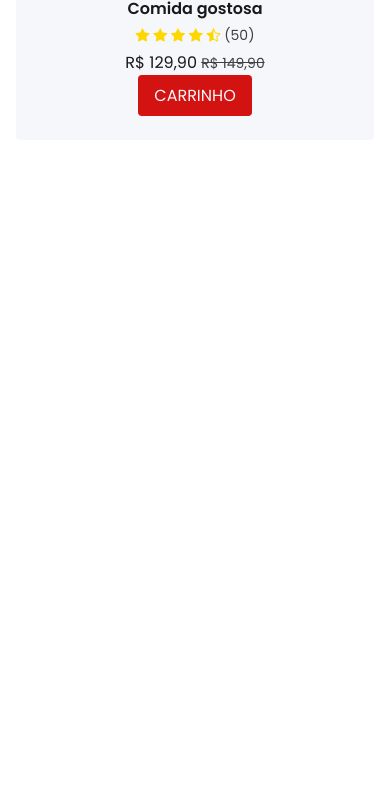
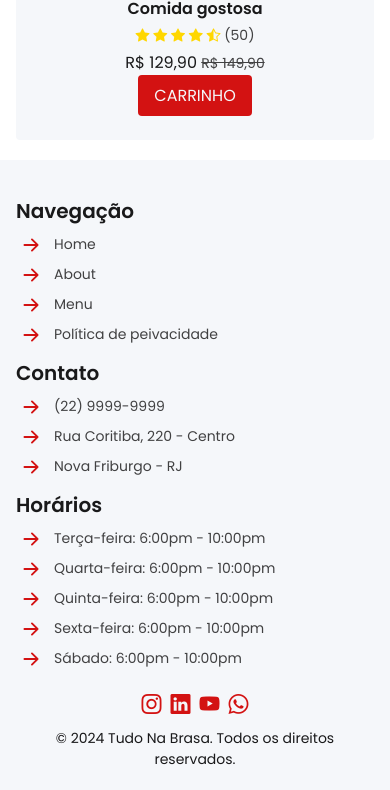
Before and after one commit to thallismatos/tudonabrasa, a website: page src/index.html in a window 390 px wide. Shown: the part 3896-4686 px from the top of the page. Before the commit the page ends 4056 px from the top, so only its background shows below. Drawn offline with nearby package versions, Linux system fonts and the light colour scheme.

Commit message:
feat(html/style): add footer with responsive design

```diff
--- a/package.json
+++ b/package.json
@@ -1,6 +1,6 @@
 {
   "name": "tudonabrasa",
-  "version": "1.4.9",
+  "version": "1.5.9",
   "description": "Restaurante Fictício Tudo na Brasa",
   "main": "index.html",
   "scripts": {
--- a/src/index.html
+++ b/src/index.html
@@ -291,6 +291,57 @@
       </ul>
     </section>
   </main>
+
+  <footer class="footer">
+    <div class="footer-content">
+      <div>
+        <h3>Navegação</h3>
+        <ul class="footer-list">
+          <li><a href="#home">Home</a></li>
+          <li><a href="#about">About</a></li>
+          <li><a href="#menu">Menu</a></li>
+          <li><a role="button">Política de peivacidade</a></li>
+        </ul>
+      </div>
+      <div>
+        <h3>Contato</h3>
+        <ul class=" footer-list">
+          <li><a href="tel:+552299999999">(22) 9999-9999</a></li>
+          <li>Rua Coritiba, 220 - Centro</li>
+          <li>Nova Friburgo - RJ</li>
+        </ul>
+      </div>
+      <div>
+        <h3>Horários</h3>
+        <ul class="footer-list">
+          <li>Terça-feira: 6:00pm - 10:00pm</li>
+          <li>Quarta-feira: 6:00pm - 10:00pm</li>
+          <li>Quinta-feira: 6:00pm - 10:00pm</li>
+          <li>Sexta-feira: 6:00pm - 10:00pm</li>
+          <li>Sábado: 6:00pm - 10:00pm</li>
+        </ul>
+      </div>
+    </div>
+    <div class="footer-network">
+      <div>
+        <a role="button" aria-label="Instagram - Abrir perfil do Instagram" target="_blank">
+          <i class="bi bi-instagram" aria-hidden="true"></i>
+        </a>
+        <a role="button" aria-label="Linkedin - Abrir perfil do Linkedin" target="_blank">
+          <i class="bi bi-linkedin" aria-hidden="true"></i>
+        </a>
+        <a role="button" aria-label="YouTube - Abrir canal do YouTube" target="_blank">
+          <i class="bi bi-youtube" aria-hidden="true"></i>
+        </a>
+        <a role="button" aria-label="WhatsApp - Abrir conversa no WhatsApp" target="_blank" </a>
+          <i class="bi bi-whatsapp" aria-hidden="true"></i>
+        </a>
+      </div>
+      <div class="direitos">
+        <p>© 2024 Tudo Na Brasa. Todos os direitos reservados.</p>
+      </div>
+    </div>
+  </footer>
 </body>
 
 </html>
--- /dev/null
+++ b/src/styles/layout/_footer.scss
@@ -0,0 +1,78 @@
+@use "../utils/mixins" as *;
+@use "../utils/variables" as *;
+
+.footer {
+  background: $c1;
+  padding: 1.25rem 3rem;
+
+  @include respond-to(mobile) {
+    padding: 1.25rem 1rem;
+  }
+
+  .footer-content {
+    max-width: 1400px;
+    @include grid(200px);
+    justify-items: center;
+    margin: auto;
+    padding: 1rem 0;
+
+    @include respond-to(tablet) {
+      justify-items: start;
+    }
+    @include respond-to(mobile) {
+      justify-items: start;
+      gap: 0.5rem;
+    }
+
+    h3 {
+      @include font-clamp(large);
+      margin-bottom: 1rem;
+
+      @include respond-to(mobile) {
+        margin-bottom: 0.25rem;
+      }
+    }
+  }
+}
+
+.footer-list {
+  position: relative;
+
+  li {
+    @include font-clamp(small);
+    display: flex;
+    align-items: center;
+    color: $c5;
+    cursor: pointer;
+    white-space: nowrap;
+    position: relative;
+
+    &::before {
+      content: "";
+      display: inline-block;
+      width: 30px;
+      height: 30px;
+      background: url("../assets/icons/arrow.svg") no-repeat center;
+      background-size: contain;
+      margin-right: 8px;
+    }
+  }
+}
+
+.footer-network {
+  @include flex(center, center, 0);
+  flex-direction: column;
+
+  .bi {
+    @include font-clamp(large);
+    color: $primary;
+    padding: 0.15rem;
+    cursor: pointer;
+  }
+
+  .direitos {
+    @include font-clamp(small);
+    margin-top: 0.5rem;
+    text-align: center;
+  }
+}
```
Also changed, not shown: src/assets/icons/arrow.svg (added), 1 other file.
